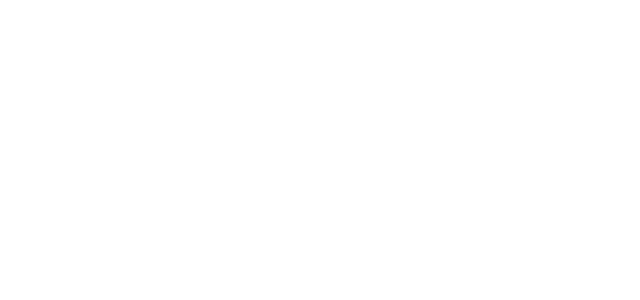
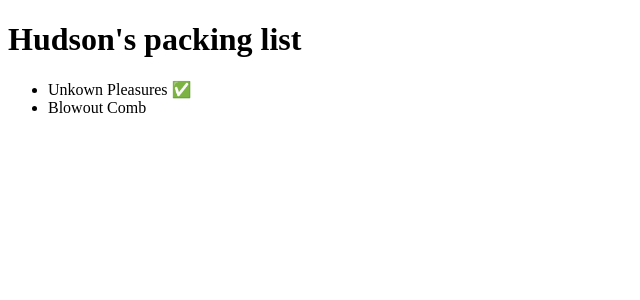
Before and after one commit to hudsonhs/react-learning, a Next.js app: page /describing-ui/conditional-rendering in a window 1280 px wide. Shown: the top 300 px of the page, without its empty margins (0-640 px from the left). Built offline with nearby package versions, Linux system fonts and the light colour scheme.

Commit message:
Conditional rendering day 1

```diff
--- a/app/describing-ui/conditional-rendering/page.jsx
+++ b/app/describing-ui/conditional-rendering/page.jsx
@@ -6,6 +6,7 @@ function Item({ name, isPacked }) {
 }
 
 export default function PackingList() {
+    return (
         <>
             <h1>Hudson's packing list</h1>
             <ul>
@@ -13,6 +14,11 @@ export default function PackingList() {
                     name="Unkown Pleasures"
                     isPacked={true}
                 />
+                <Item
+                    name="Blowout Comb"
+                    isPacked={false}
+                />
             </ul>
         </>
+    )
 }
```
Lines whose indentation alone changed are shown as unchanged.
